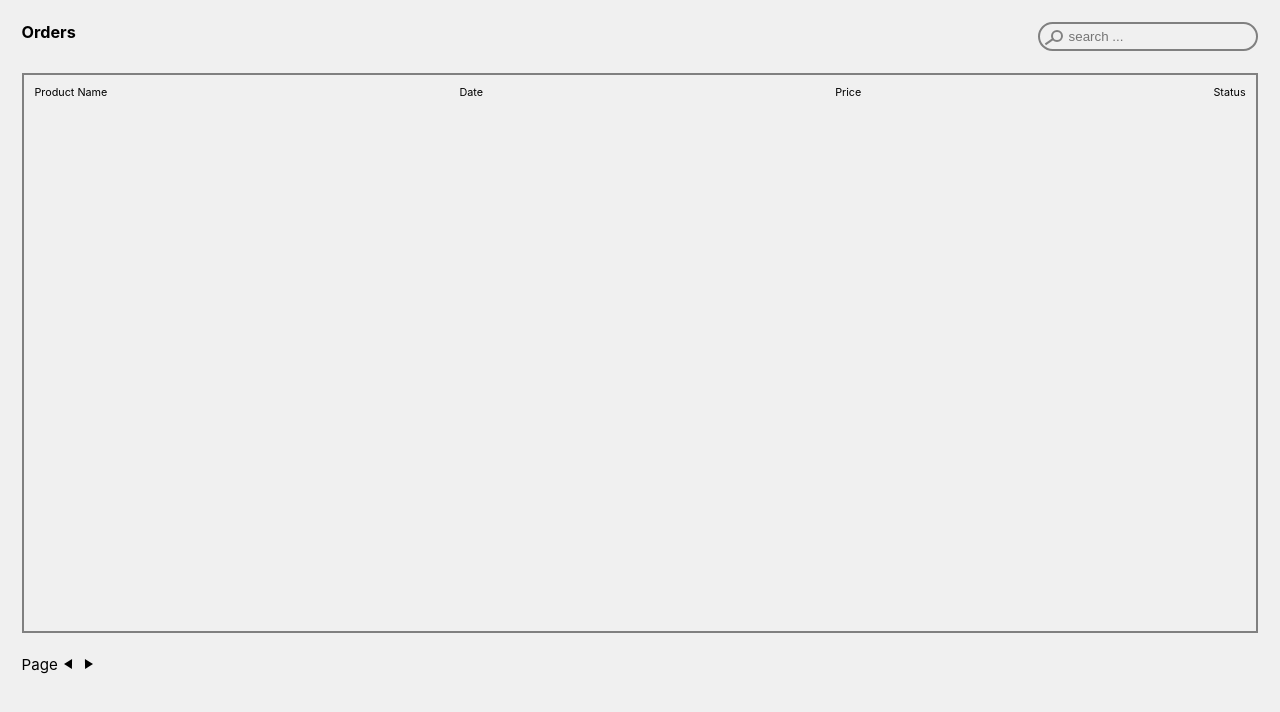
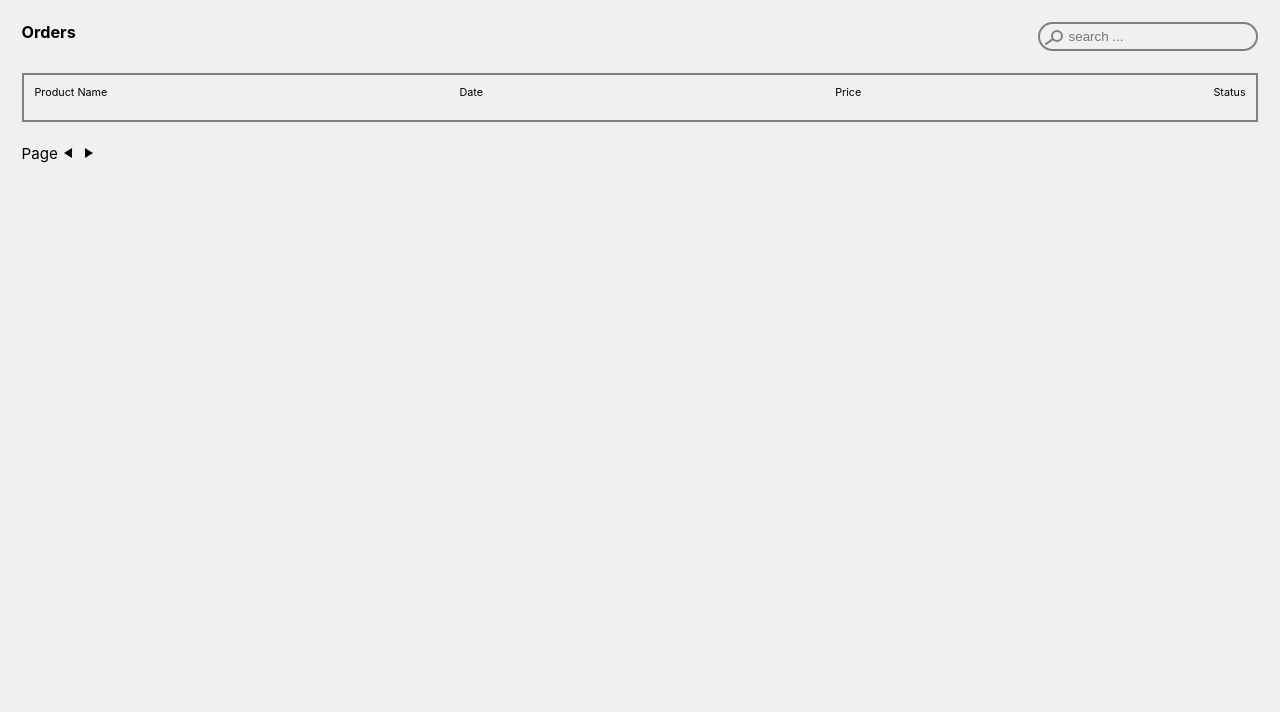
Before and after one commit to steveghana/FE_Submission02, a website built with webpack: page src/pages/Order.html in a window 1280 px wide. Built offline with nearby package versions, Linux system fonts and the light colour scheme.

Commit message:
complete order table and autocomplete feature

```diff
--- a/src/scripts/autoComplete.js
+++ b/src/scripts/autoComplete.js
@@ -1,7 +1,6 @@
-import { customersData } from "../components/modal/dummy";
-export function autocomplete(data) {
-  let filter = customersData.filter((item) =>
-    item.ProjectName.toLowerCase().includes(data.toLowerCase())
+export function autocomplete(data, orders) {
+  let filter = orders.filter((item) =>
+    item.product.name.trim().toLowerCase().includes(data.trim().toLowerCase())
   );
   return filter;
 }
--- a/src/styles/_order.scss
+++ b/src/styles/_order.scss
@@ -2,6 +2,14 @@
   &__container {
     width: 100%;
     display: flex;
+    height: 93vh;
+    overflow: hidden;
+  }
+  &__section-container {
+    display: flex;
+    flex-direction: column;
+    gap: 1rem;
+    overflow-y: scroll;
   }
   &_header_search-container {
     display: flex;
@@ -51,7 +59,6 @@
       &_container {
         padding: 1rem;
         width: 100%;
-        height: 70vh;
         display: flex;
         flex-direction: column;
         gap: 1rem;
@@ -64,7 +71,6 @@
       &__data {
         display: flex;
         flex-direction: column;
-        justify-content: space-between;
         gap: 1rem;
         height: 100%;
       }
```
Also changed, not shown: src/pages/Order.html (+1 -0 lines).
